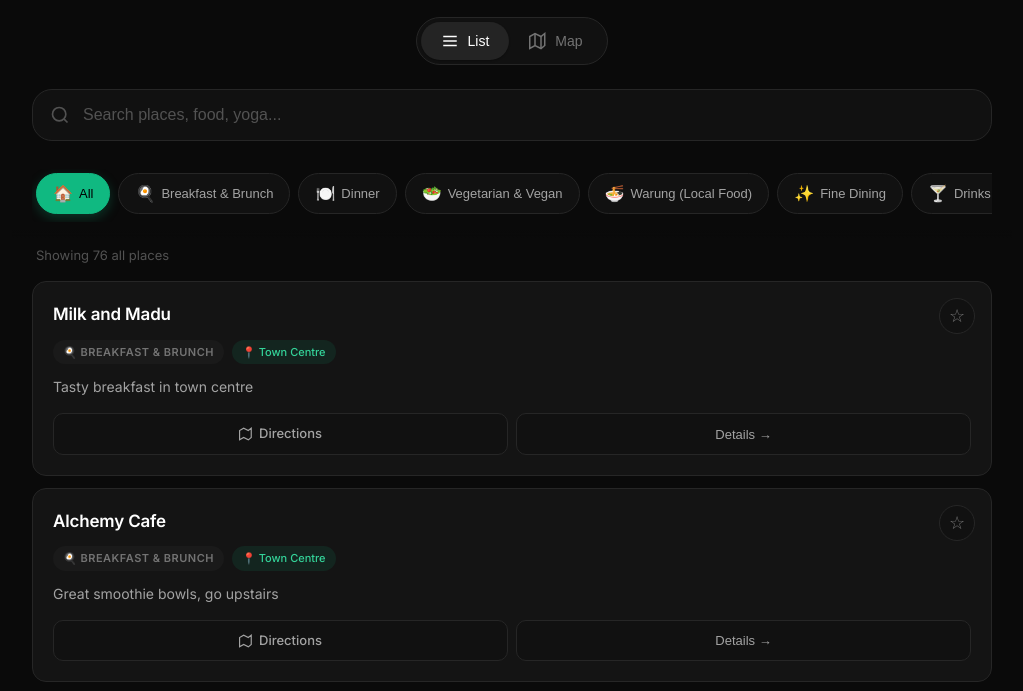
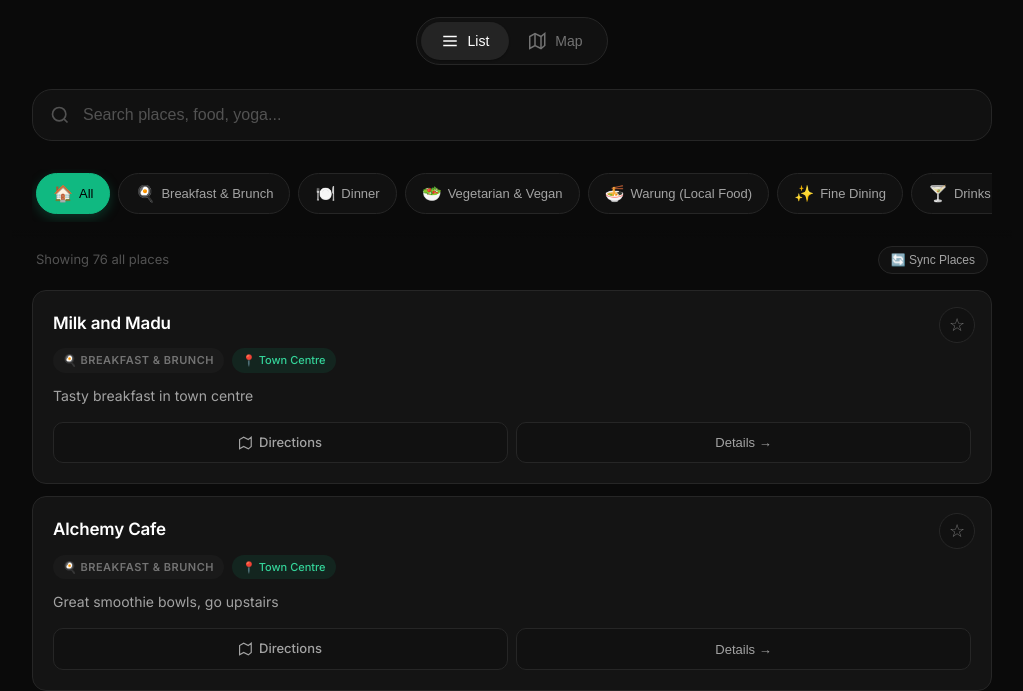
Before and after one commit to ag451/ubud-insider, a website: page index.html in a window 1280 px wide. Shown: the part 118-809 px from the top of the page, without its empty margins (128-1151 px from the left). Drawn offline with nearby package versions, Linux system fonts and the light colour scheme.

Commit message:
Add Sync Places button with error handling and API testing

```diff
--- a/app.js
+++ b/app.js
@@ -390,3 +390,44 @@ function escapeHtml(text) {
     div.textContent = text;
     return div.innerHTML;
 }
+
+// Sync with Google Places API
+async function syncWithGoogle() {
+    const btn = document.getElementById('syncBtn');
+    btn.disabled = true;
+    btn.textContent = '🔄 Syncing...';
+
+    try {
+        console.log('🚀 Starting sync with Google Places...');
+
+        // Test the API first
+        const testResponse = await fetch('/api/places/search?query=Milk%20and%20Madu%20Ubud');
+        const testData = await testResponse.json();
+
+        if (testData.error) {
+            alert('❌ API Error: ' + testData.error + '\n\nMake sure GOOGLE_PLACES_API_KEY is set in Railway environment variables.');
+            console.error('API Error:', testData.error);
+            return;
+        }
+
+        if (testData.status === 'REQUEST_DENIED' || testData.status === 'INVALID_REQUEST') {
+            alert('❌ Google API Error: ' + testData.status + '\n\nCheck that your API key is valid and has Places API enabled.');
+            console.error('Google API Error:', testData);
+            return;
+        }
+
+        console.log('✅ API test passed, starting batch fetch...');
+
+        // Run the batch fetch
+        await batchFetchAllPlaces();
+
+        alert('✅ Sync complete! Check console for details.');
+
+    } catch (err) {
+        console.error('Sync error:', err);
+        alert('❌ Sync failed: ' + err.message);
+    } finally {
+        btn.disabled = false;
+        btn.textContent = '🔄 Sync Places';
+    }
+}
--- a/index.html
+++ b/index.html
@@ -67,9 +67,14 @@
         <!-- Stats -->
         <div class="stats-bar">
             <span id="statsText">Showing all places</span>
-            <span class="favorites-count" id="favCount" style="display: none;">
-                ⭐ <span id="favCountNum">0</span> saved
-            </span>
+            <div class="stats-actions">
+                <span class="favorites-count" id="favCount" style="display: none;">
+                    ⭐ <span id="favCountNum">0</span> saved
+                </span>
+                <button id="syncBtn" class="sync-btn" onclick="syncWithGoogle()">
+                    🔄 Sync Places
+                </button>
+            </div>
         </div>
 
         <!-- List View -->
--- a/styles.css
+++ b/styles.css
@@ -272,6 +272,35 @@ body {
     padding: 8px 4px 16px;
     font-size: 0.8125rem;
     color: var(--text-muted);
+}
+
+.stats-actions {
+    display: flex;
+    align-items: center;
+    gap: 12px;
+}
+
+.sync-btn {
+    padding: 6px 12px;
+    background: var(--bg-secondary);
+    border: 1px solid var(--border);
+    border-radius: var(--radius-full);
+    color: var(--text-secondary);
+    font-size: 0.75rem;
+    font-weight: 500;
+    cursor: pointer;
+    transition: all 0.2s ease;
+}
+
+.sync-btn:hover {
+    background: var(--accent);
+    border-color: var(--accent);
+    color: #000;
+}
+
+.sync-btn:disabled {
+    opacity: 0.5;
+    cursor: not-allowed;
 }
 
 .favorites-count {
```
